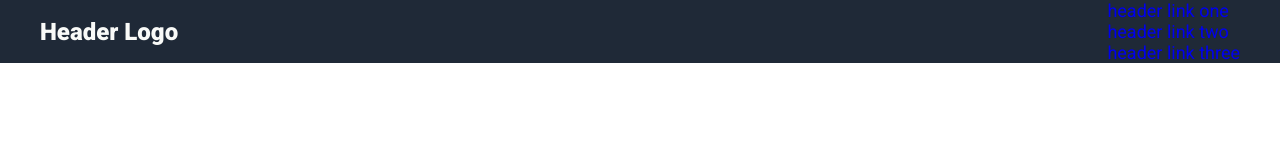
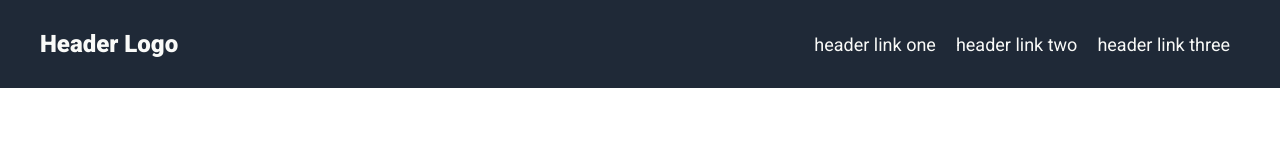
Before and after one commit to nikolhurd/landing-page, a plain HTML site: page index.html in a window 1280 px wide. Drawn offline with Linux system fonts and the light colour scheme.

Commit message:
finish css header

```diff
--- a/style.css
+++ b/style.css
@@ -19,12 +19,12 @@ body {
 header {
   background-color: #1f2937;
   color: #e5e7eb;
+  padding: 30px;
 }
 
 .container {
   max-width: 1200px;
   margin: 0 auto;
-  /* padding: 0 30px; */
 }
 
 header .container {
@@ -39,7 +39,14 @@ header .container {
   margin-right: auto;
   font-weight: 800;
 }
-
+nav ul {
+  display: flex;
+}
 nav a {
   text-decoration: none;
+  color: #f9faf8;
 }
+
+nav li {
+  padding: 0 10px;
+}
```
